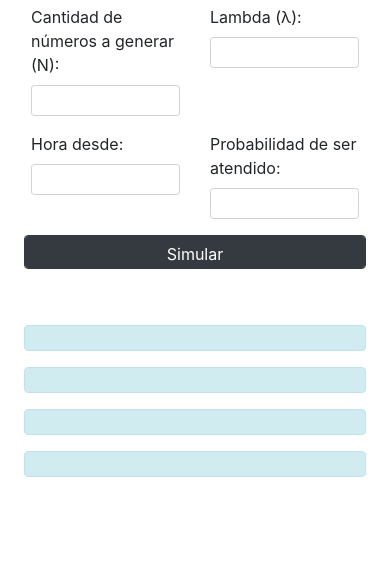
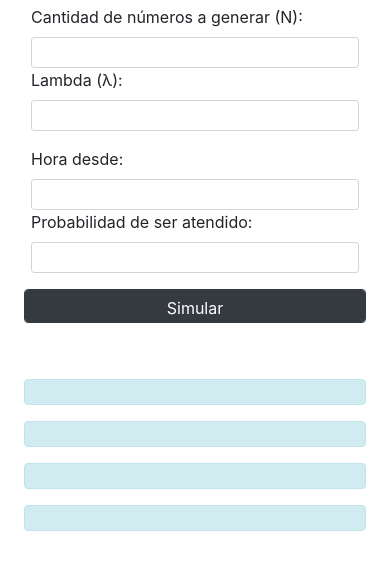
Before and after one commit to tomasDelizia/TP4-Simulacion, a website: page index.html in a window 390 px wide. Shown: the part 145-714 px from the top of the page. Drawn offline with nearby package versions, Linux system fonts and the light colour scheme.

Commit message:
2 files modified

```diff
--- a/index.html
+++ b/index.html
@@ -17,7 +17,7 @@
 
     <form>
       <div class="row mb-3 mx-3">
-        <div class="col">
+        <div class="col-md">
           <label class="form-label" for="txtCantNros">Cantidad de números a generar (N): </label>
           <input
             type="number"
@@ -27,7 +27,7 @@
           />
         </div>
 
-        <div class="col">
+        <div class="col-md">
           <label class="form-label" for="txtLambda">Lambda (λ): </label>
           <input
             type="number"
@@ -39,7 +39,7 @@
       </div>
 
       <div class="row mb-3 mx-3">
-        <div class="col">
+        <div class="col-md">
           <label class="form-label" for="txtIndiceDesde">Hora desde:</label>
           <input
             type="number"
@@ -48,7 +48,7 @@
             name="txtIndiceDesde"
           />
         </div>
-        <div class="col">
+        <div class="col-md">
           <label class="form-label" for="txtProbAtiende">Probabilidad de ser atendido: </label>
           <input
             type="number"
--- a/index.ts
+++ b/index.ts
@@ -76,8 +76,7 @@ const simular = async () => {
   alertResIngresoMinimo.innerHTML += monteCarlo.getingresoMinimo() + ' €';
 
   var endTime = performance.now();
-
-  console.log(`Call to doSomething took ${endTime - startTime} milliseconds`);
+  console.log(`La simulación tardó ${endTime - startTime} milisegundos`);
 }
 
 function validarParametros(): boolean {
```
